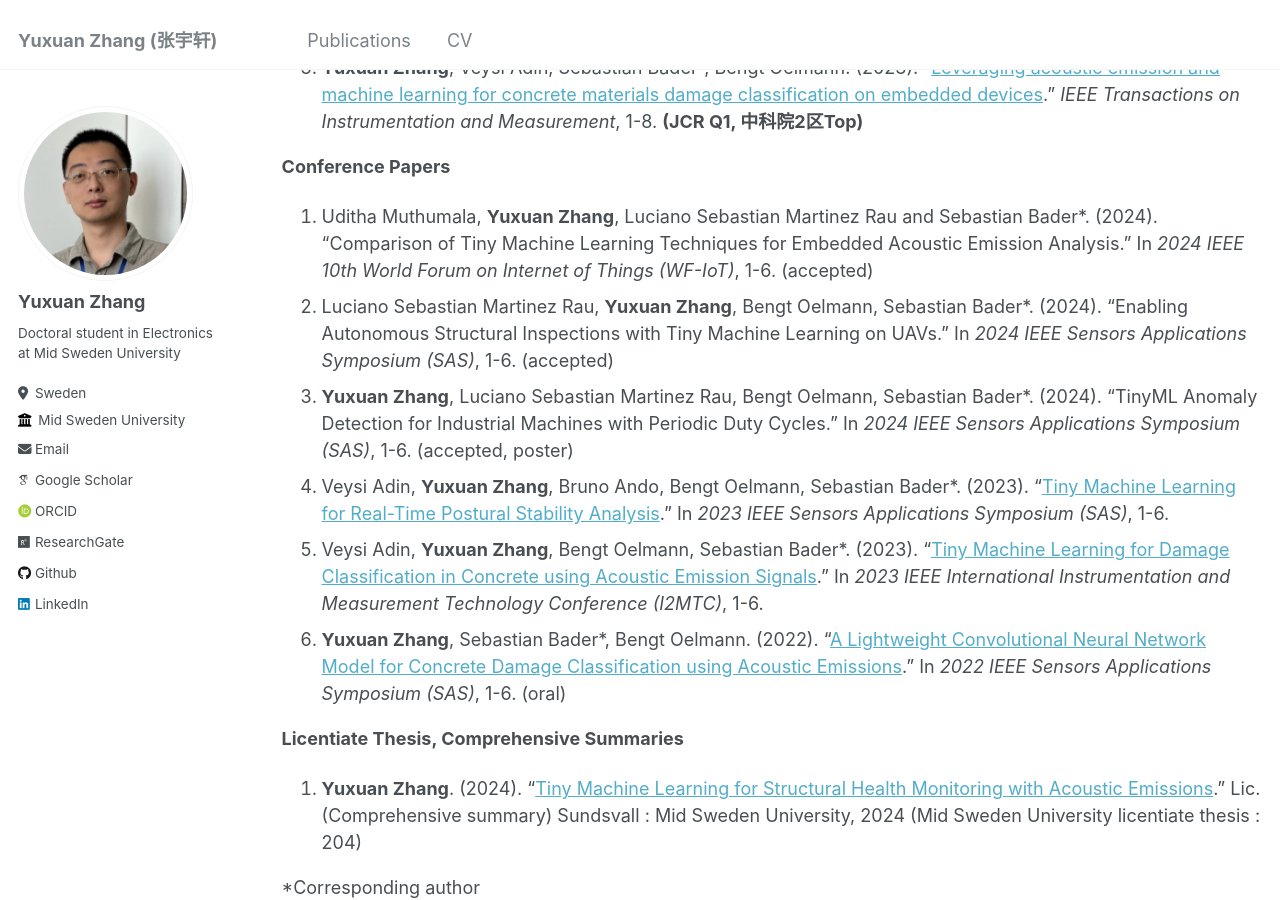
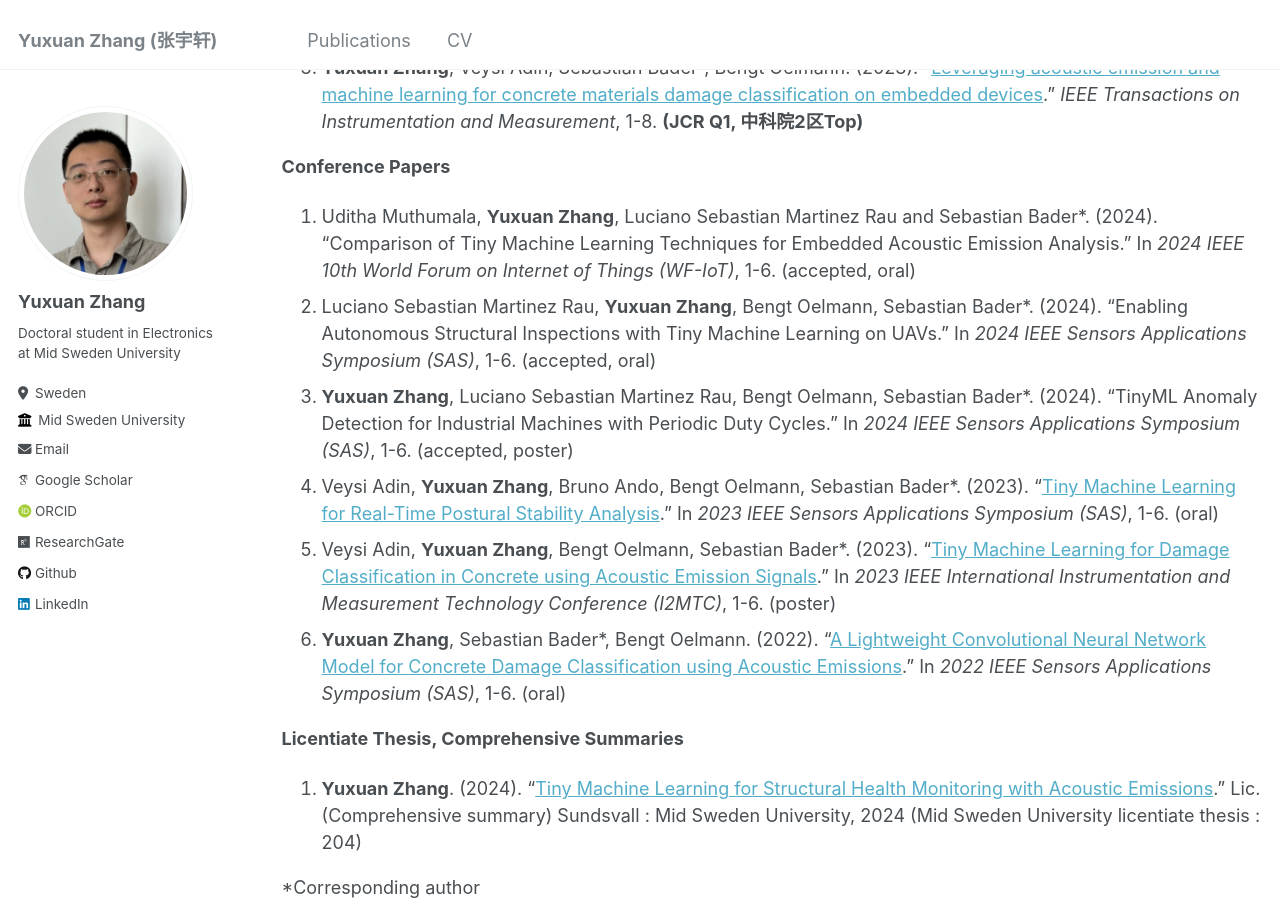
Before and after one commit to YuxuanZhang-96/YuxuanZhang-96.github.io, a Jekyll site: the page built from _pages/cv.md, in a window 1280 px wide and 900 px high, scrolled down 883 px. Built offline with Jekyll 4.4.1, drawn with Linux system fonts in a browser that asks for light colours; some web fonts are replaced.

Commit message:
Update cv.md

```diff
--- a/_pages/cv.md
+++ b/_pages/cv.md
@@ -35,11 +35,11 @@ __Journal Papers__
 3. __Yuxuan Zhang__, Veysi Adin, Sebastian Bader*, Bengt Oelmann. (2023). "[Leveraging acoustic emission and machine learning for concrete materials damage classification on embedded devices](https://ieeexplore.ieee.org/document/10227301)." _IEEE Transactions on Instrumentation and Measurement_, 1-8. __(JCR Q1, 中科院2区Top)__
 
 __Conference Papers__
-1. Uditha Muthumala, __Yuxuan Zhang__, Luciano Sebastian Martinez Rau and Sebastian Bader*. (2024). "Comparison of Tiny Machine Learning Techniques for Embedded Acoustic Emission Analysis." In _2024 IEEE 10th World Forum on Internet of Things (WF-IoT)_, 1-6. (accepted)
-2. Luciano Sebastian Martinez Rau, __Yuxuan Zhang__, Bengt Oelmann, Sebastian Bader*. (2024). "Enabling Autonomous Structural Inspections with Tiny Machine Learning on UAVs." In _2024 IEEE Sensors Applications Symposium (SAS)_, 1-6. (accepted)
+1. Uditha Muthumala, __Yuxuan Zhang__, Luciano Sebastian Martinez Rau and Sebastian Bader*. (2024). "Comparison of Tiny Machine Learning Techniques for Embedded Acoustic Emission Analysis." In _2024 IEEE 10th World Forum on Internet of Things (WF-IoT)_, 1-6. (accepted, oral)
+2. Luciano Sebastian Martinez Rau, __Yuxuan Zhang__, Bengt Oelmann, Sebastian Bader*. (2024). "Enabling Autonomous Structural Inspections with Tiny Machine Learning on UAVs." In _2024 IEEE Sensors Applications Symposium (SAS)_, 1-6. (accepted, oral)
 3. __Yuxuan Zhang__, Luciano Sebastian Martinez Rau, Bengt Oelmann, Sebastian Bader*. (2024). "TinyML Anomaly Detection for Industrial Machines with Periodic Duty Cycles." In _2024 IEEE Sensors Applications Symposium (SAS)_, 1-6. (accepted, poster)
-4. Veysi Adin, __Yuxuan Zhang__, Bruno Ando, Bengt Oelmann, Sebastian Bader*. (2023). "[Tiny Machine Learning for Real-Time Postural Stability Analysis](https://ieeexplore.ieee.org/document/10254126)." In _2023 IEEE Sensors Applications Symposium (SAS)_, 1-6.
-5. Veysi Adin, __Yuxuan Zhang__, Bengt Oelmann, Sebastian Bader*. (2023). "[Tiny Machine Learning for Damage Classification in Concrete using Acoustic Emission Signals](https://ieeexplore.ieee.org/document/10175972)." In _2023 IEEE International Instrumentation and Measurement Technology Conference (I2MTC)_, 1-6.
+4. Veysi Adin, __Yuxuan Zhang__, Bruno Ando, Bengt Oelmann, Sebastian Bader*. (2023). "[Tiny Machine Learning for Real-Time Postural Stability Analysis](https://ieeexplore.ieee.org/document/10254126)." In _2023 IEEE Sensors Applications Symposium (SAS)_, 1-6. (oral)
+5. Veysi Adin, __Yuxuan Zhang__, Bengt Oelmann, Sebastian Bader*. (2023). "[Tiny Machine Learning for Damage Classification in Concrete using Acoustic Emission Signals](https://ieeexplore.ieee.org/document/10175972)." In _2023 IEEE International Instrumentation and Measurement Technology Conference (I2MTC)_, 1-6. (poster)
 6. __Yuxuan Zhang__, Sebastian Bader*, Bengt Oelmann. (2022). "[A Lightweight Convolutional Neural Network Model for Concrete Damage Classification using Acoustic Emissions](https://ieeexplore.ieee.org/document/9881386)." In _2022 IEEE Sensors Applications Symposium (SAS)_, 1-6. (oral)
 
 __Licentiate Thesis, Comprehensive Summaries__
```
